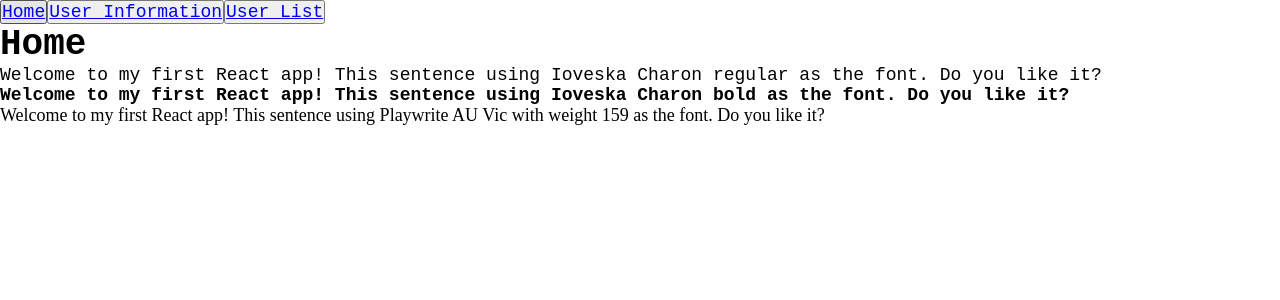
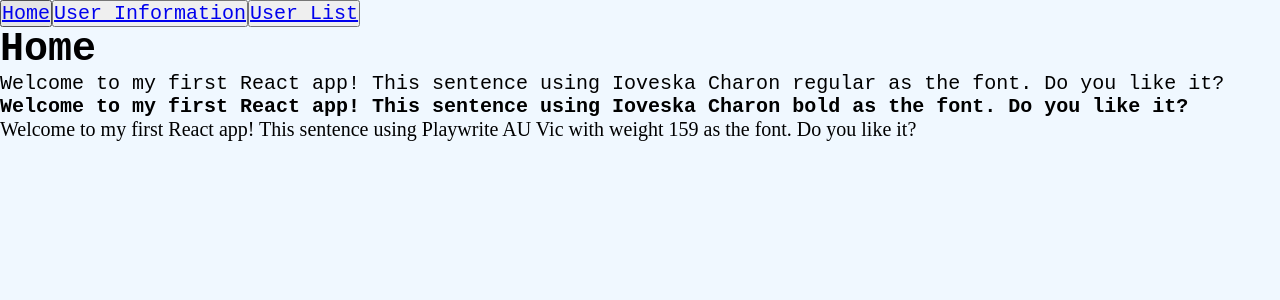
Before and after one commit to dEhiN/CBCDiploma--FSWAD, a React (Vite) app in the folder Module7_MEAN_Stack/assignments/1/code/assignment_one/: page / in a window 1280 px wide. Shown: the top 300 px of the page. Built offline with nearby package versions, Linux system fonts and the light colour scheme; the HTML template or start-up script is replaced by a standard one; a web font is replaced by a local one.

Commit message:
Added comments and a body ruleset to App.css

```diff
--- a/Module7_MEAN_Stack/assignments/1/code/assignment_one/src/App.css
+++ b/Module7_MEAN_Stack/assignments/1/code/assignment_one/src/App.css
@@ -1,14 +1,27 @@
+/* Since this is the App css file, treat this as the global rules */
+
+/* Remove all padding and margin. Set a default font family and size. */
 * {
     padding: 0;
     margin: 0;
-    font-size: 18px;
+    font-size: 20px;
     font-family: 'Courier New', Courier, monospace;
 }
 
+/* Set a column-based flex, a border-box sizing calculation, and a background colour for the whole body. */
+body {
+    display: flex;
+    flex-direction: column;
+    box-sizing: border-box;
+    background-color: #f0f8ff
+}
+
+/* Restore the general sizing of h1 elements to be twice the base font size.  */
 h1 {
     font-size: 2em;
 }
 
+/* Create classes to apply the different Google fonts that have been added to index.html. This allows any font to be applied by just using the correct class. */
 .fonts-google {
     &.playwrite-au-vic-lite {
         font-family: "Playwrite AU VIC", cursive;
```
